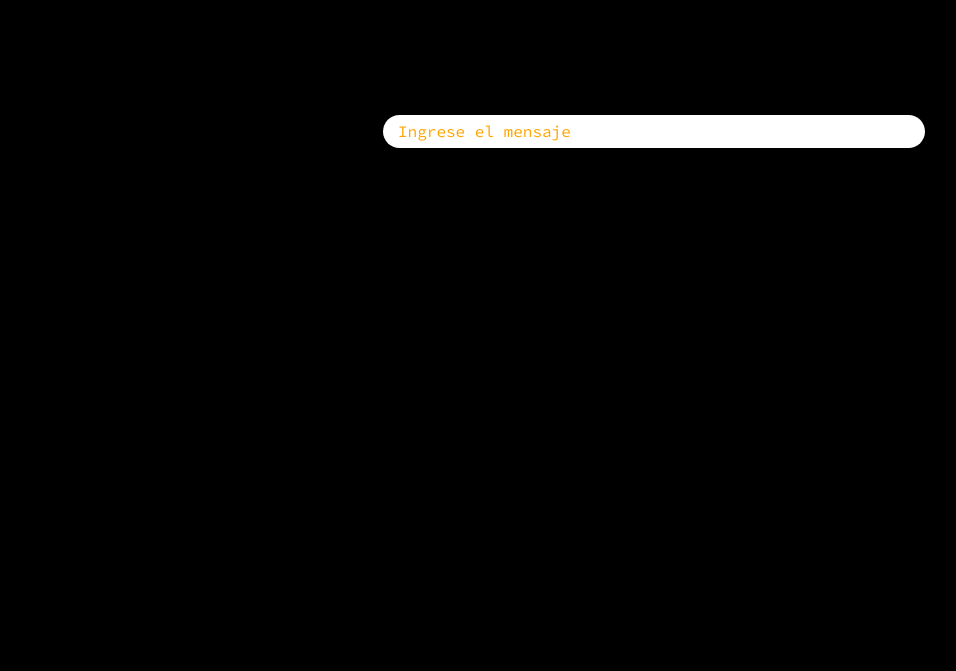
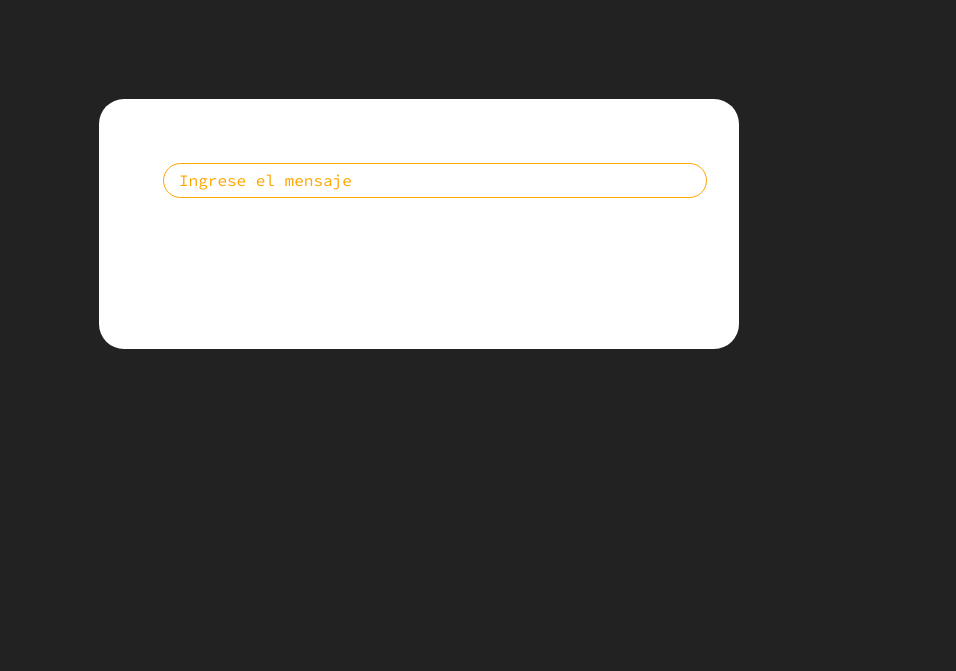
Before and after one commit to AnyUser2/Proyecto-encriptador-Alura-challenge, a plain HTML site: page index.html in a window 1280 px wide. Shown: the part 129-800 px from the top of the page, without its empty margins (1-957 px from the left). Drawn offline with Linux system fonts and the light colour scheme.

Commit message:
Adicion del contenedor para el ingreso del mensaje

```diff
--- a/index.html
+++ b/index.html
@@ -1,9 +1,6 @@
 <!DOCTYPE html>
-
 <html>
-
     <head>
-
         <meta charset="UTF-8">
         <link rel="stylesheet" href="reset.css">
         <link rel="stylesheet" href="style.css">
@@ -11,9 +8,7 @@
         <link rel="preconnect" href="https://fonts.gstatic.com" crossorigin>
         <link href="https://fonts.googleapis.com/css2?family=Source+Code+Pro&display=swap" rel="stylesheet">
         <title>Encriptador de texto</title>
-
     </head>
-
     <body>
 
                 <header>
@@ -28,18 +23,21 @@
 
                 <main>
 
+                    <div id="contenedor_principal">
+
                         <form>
 
                             <div  id="contenedor_mensaje">
 
                                 <label class="mensaje">
                                     <span class="texto_naranja">Ingrese el mensaje</span>
-                                <input type="text" id="input_mensaje">
+                                    <input type="text" id="input_mensaje" autocomplete="off">
                                 </label>
                             </div>
 
                         </form>
 
+                    </div>
                 </main>
 
     </body>
--- a/style.css
+++ b/style.css
@@ -1,5 +1,9 @@
 body {
-    background: #000000;
+    background: #222222;
+}
+
+main{
+    padding: 0 100px;
 }
 
 .logo_header{
@@ -10,9 +14,19 @@ body {
     width: 20%;
 }
 
+#contenedor_principal{
+    width: 50%;
+    height: 250px;
+    margin:  80px auto;
+    background-color: white;
+    border-radius: 25px;
+    position: absolute;
+}
+
 #contenedor_mensaje{
-    width: 40%;
+    width: 80%;
     margin: 10% auto;
+    position: relative;
 }
 
 .mensaje{
@@ -22,6 +36,7 @@ body {
     display: block;
     position: relative;
     padding: 8px 15px;
+    border: orange 1px solid;
 }
 
 .texto_naranja{
@@ -33,7 +48,7 @@ body {
     font-family: 'Source Code Pro', monospace;
     position: absolute;
     top: 0;
-    left: 15px;
+    left: 0;
     margin-top: 8px;
     background-color: transparent;
     border: none;
```
Lines whose indentation alone changed are shown as unchanged.
